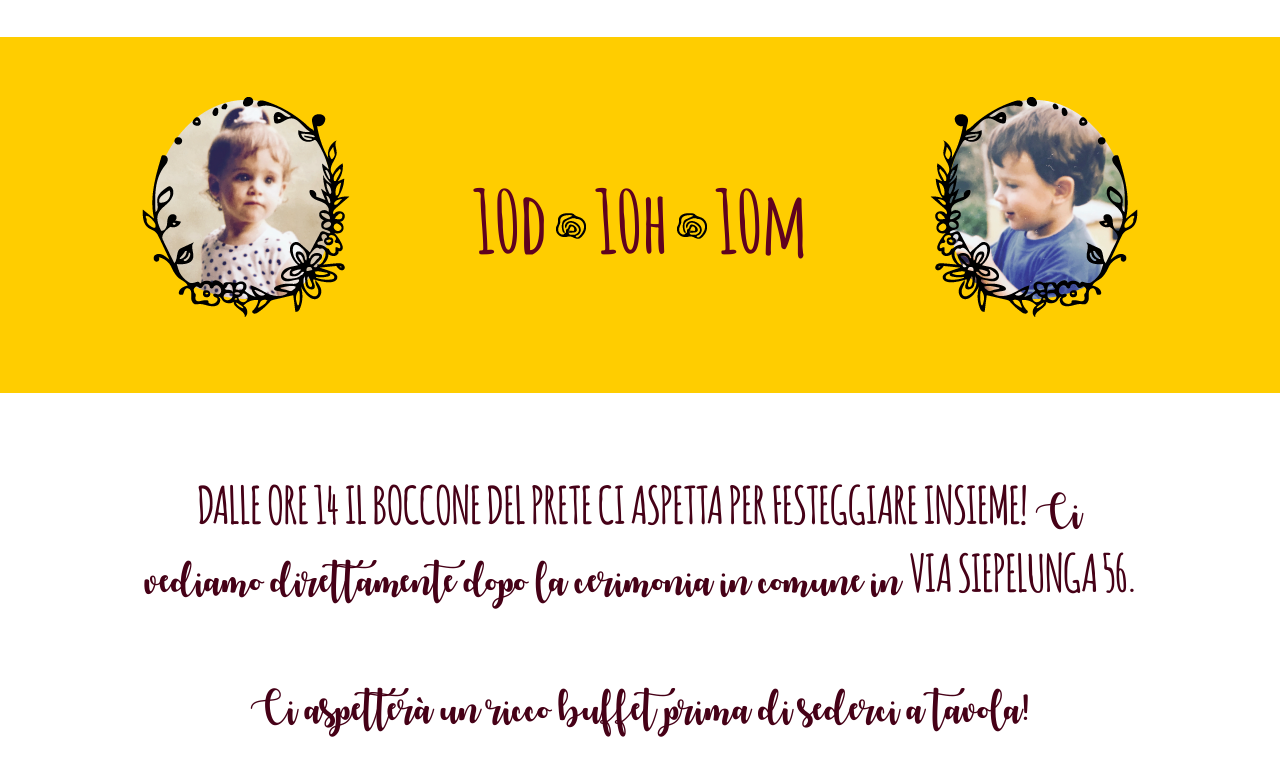
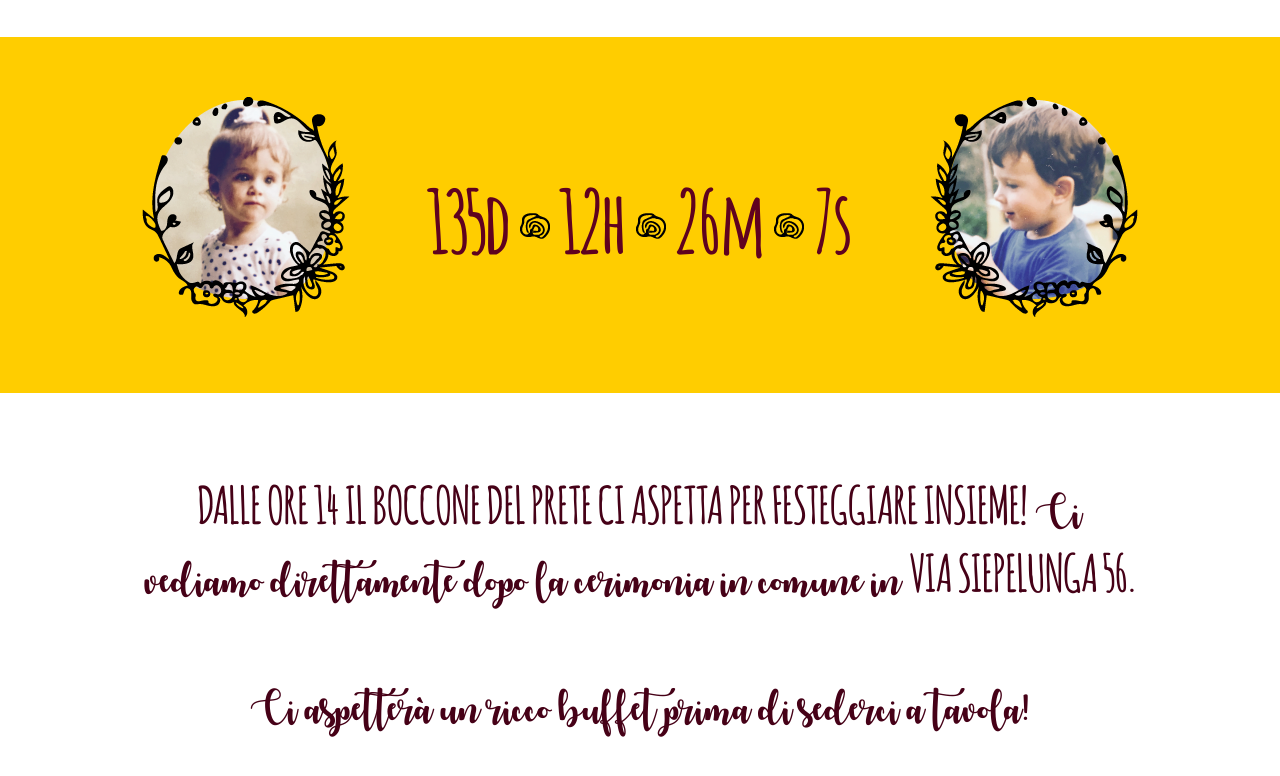
Before and after one commit to FabrizioMontanari/caterel, a website: page website/index.html in a window 1280 px wide. Shown: the part 917-1693 px from the top of the page. Drawn offline with nearby package versions, Linux system fonts and the light colour scheme; files that its build step writes are made by us from their sources.

Commit message:
(re)-implement countdown functionality, move detail_toggle to right folder

```diff
--- a/website/index.html
+++ b/website/index.html
@@ -3,9 +3,12 @@
 
 <head>
     <title>I Martini si Sposano!</title>
+
     <meta charset="utf-8">
     <meta name="viewport" content="width=device-width, initial-scale=1">
+
     <link rel="stylesheet" href="css/main.css">
+    <script src="./js/countdown.js"></script>
 </head>
 
 <body>
@@ -40,11 +43,13 @@
             </div>
             <div class="martini-countdown__banner-element">
                 <h2 class="martini-countdown__clock">
-                    <span>10d</span>
+                    <span class="martini-countdown__clock-days">10d</span>
                     <img class="martini-countdown__clock-separator" src="img/countdown-separator.png">
-                    <span>10h</span>
+                    <span class="martini-countdown__clock-hours">10h</span>
                     <img class="martini-countdown__clock-separator" src="img/countdown-separator.png">
-                    <span>10m</span>
+                    <span class="martini-countdown__clock-minutes">10m</span>
+                    <img class="martini-countdown__clock-separator" src="img/countdown-separator.png">
+                    <span class="martini-countdown__clock-seconds">10s</span>
                 </h2>
             </div>
             <div class="martini-countdown__banner-element martini-countdown__banner-element--right">
--- /dev/null
+++ b/website/js/countdown.js
@@ -0,0 +1,37 @@
+const countDownDate = new Date("Sep 18, 2018 12:00:00").getTime();
+
+const getClassName = name => `.martini-countdown__${name}`;
+
+const updateCountdown = counters => {
+	const distance = countDownDate - new Date().getTime();
+
+	if (distance < 0) {
+		return counters.clock.innerHTML = 'Si sono sposati!';
+	}
+
+	const days = Math.floor(distance / (1000 * 60 * 60 * 24));
+	const hours = Math.floor((distance % (1000 * 60 * 60 * 24)) / (1000 * 60 * 60));
+	const minutes = Math.floor((distance % (1000 * 60 * 60)) / (1000 * 60));
+	const seconds = Math.floor((distance % (1000 * 60)) / 1000);
+
+	counters.days.innerHTML = `${days}d`;
+	counters.hours.innerHTML = `${hours}h`;
+	counters.minutes.innerHTML = `${minutes}m`;
+	counters.seconds.innerHTML = `${seconds}s`;
+
+	setTimeout(() => updateCountdown(counters), 1000);
+};
+
+const initialise = () => {
+	const counterElements = {
+		days: document.querySelector(getClassName('clock-days')),
+		hours: document.querySelector(getClassName('clock-hours')),
+		minutes: document.querySelector(getClassName('clock-minutes')),
+		seconds: document.querySelector(getClassName('clock-seconds')),
+		clock: document.querySelector(getClassName('clock'))
+	}
+
+	updateCountdown(counterElements);
+}
+
+document.addEventListener('DOMContentLoaded', initialise);
```
Also changed, not shown: js/detail_toggle.js (renamed from website/detail_toggle.js).
